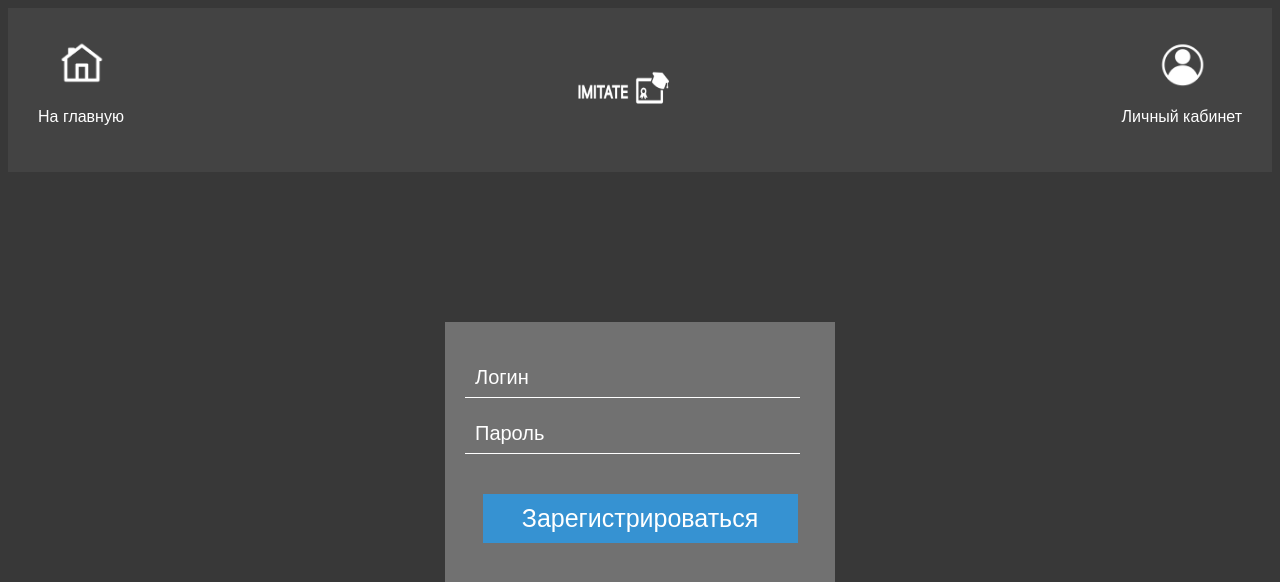
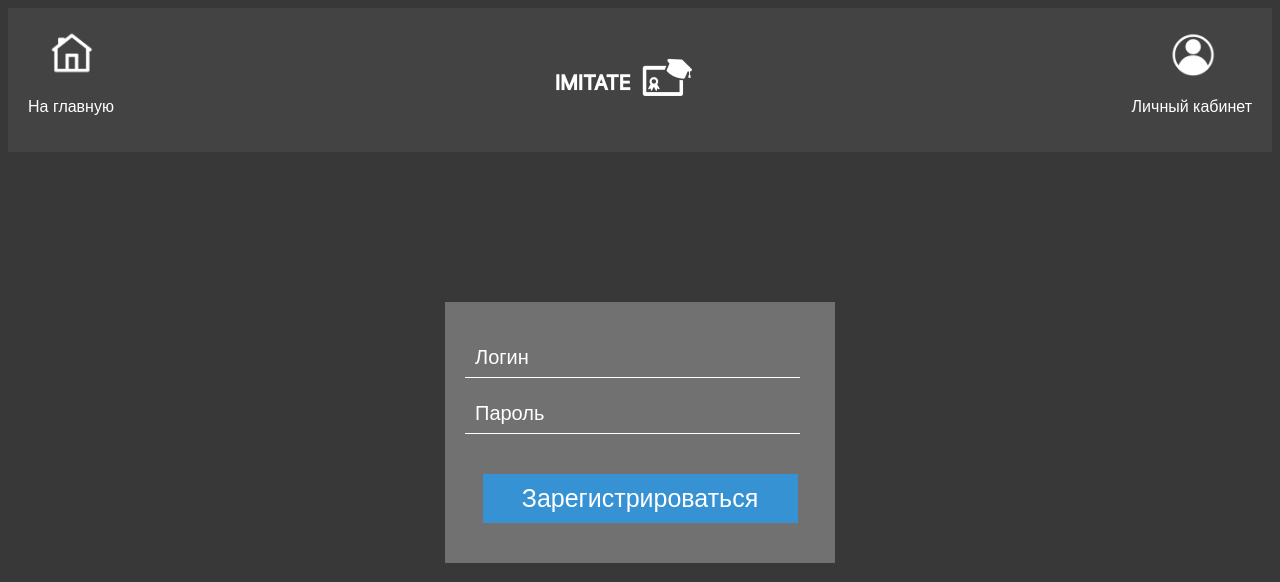
Before and after one commit to moevm/mse1h2025-imitate, a Django app: page /register in a window 1280 px wide. Shown: the top 582 px of the page. Run offline with Django 3.2, Linux system fonts and the light colour scheme; parts of the project's set-up code (start-up, migrations or seed data) failed here and were passed over.

Commit message:
adjusted images and their sizes

```diff
--- a/mse1h2025_imitate/templates/users_manager/register.html
+++ b/mse1h2025_imitate/templates/users_manager/register.html
@@ -50,7 +50,7 @@
         .top-menu {
             display: flex;
             justify-content: space-between;
-            padding: 30px;
+            padding: 20px;
             background: #434343;
             align-items: center; /* Center items vertically */
             text-align: center; /* Center text within each item */
@@ -116,12 +116,12 @@
 <body>
     <div class="top-menu">
         <a href="/">
-            <img src="{% static 'images/homepage.png' %}" alt="Homepage" style="max-width: 100px; height: 50px;">
+            <img src="{% static 'images/homepage.png' %}" alt="Homepage" style="max-width: 50px; height: 50px;">
             <p>На главную</p>
         </a>
-        <img src="{% static 'images/logo.png' %}" alt="Logo" style="max-width: 100px; height: 50px; margin: 0 auto;">
+        <img src="{% static 'images/logo.png' %}" alt="Logo" style="max-width: 150px; height: 50px; margin: 0 auto;">
         <a href="/profile">
-            <img src="{% static 'images/account.png' %}" alt="Account" style="max-width: 100px; height: 50px;">
+            <img src="{% static 'images/account.png' %}" alt="Account" style="max-width: 50px; height: 50px;">
             <p>Личный кабинет</p>
         </a>
     </div>
```
Also changed, not shown: mse1h2025_imitate/static/images/account.png, mse1h2025_imitate/static/images/homepage.png, mse1h2025_imitate/static/images/logo.png.
